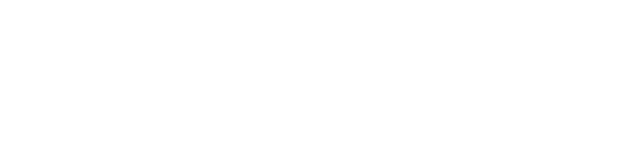
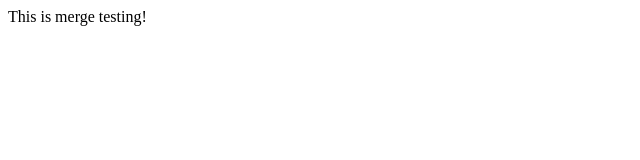
Before and after one commit to Shweta-verm/John_codeBase, a plain HTML site: page index.html in a window 1280 px wide. Shown: the whole page, without its empty margins (0-640 px from the left). Drawn offline with Linux system fonts and the light colour scheme.

Commit message:
Update index.html

```diff
--- a/index.html
+++ b/index.html
@@ -2,5 +2,6 @@
     <head>
     </head>
     <body>
+        This is merge testing!
     </body>
 </html>
```
